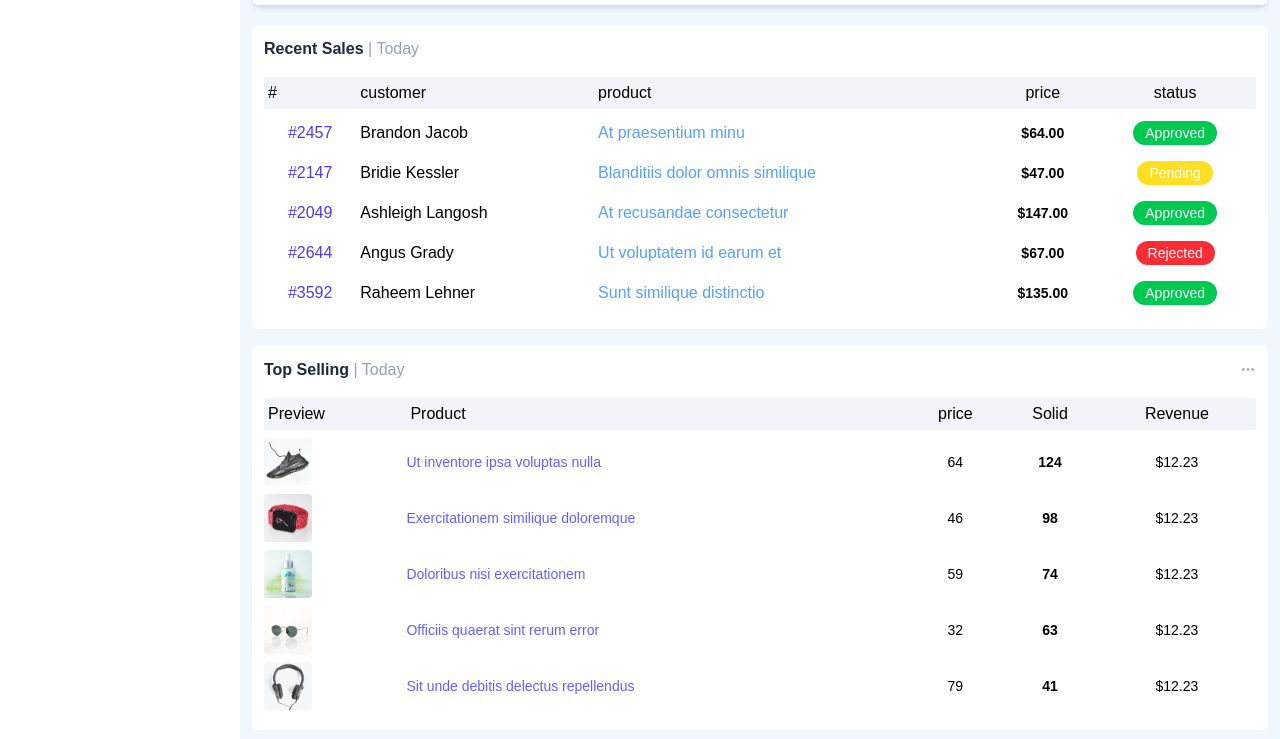
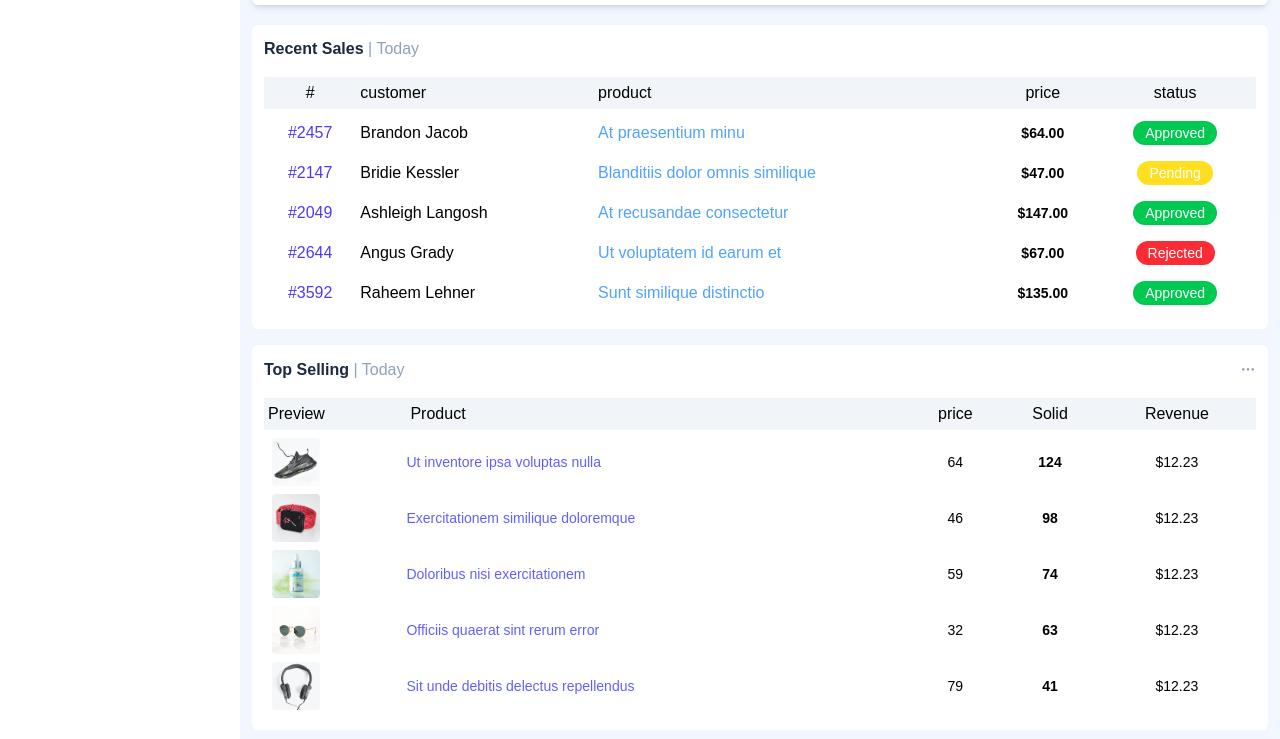
Before and after one commit to code-horizon193/sales-dashboard, a website built with Vite: page index.html in a window 1280 px wide. Shown: the part 801-1540 px from the top of the page. Built offline with nearby package versions, Linux system fonts and the light colour scheme.

Commit message:
edit source

```diff
--- a/index.html
+++ b/index.html
@@ -4,9 +4,9 @@
     <meta charset="UTF-8" />
     <link rel="icon" type="image/svg+xml" href="/vite.svg" />
     <meta name="viewport" content="width=device-width, initial-scale=1.0" />
-    <link rel="stylesheet" href="./src/style.css">
-    <link rel="stylesheet" href="./public/fonts/remixicon.css">
-    <link rel="stylesheet" href="./public/css/all.min.css">
+    <link rel="stylesheet" href="src/style.css">
+    <link rel="stylesheet" href="fonts/remixicon.css">
+    <link rel="stylesheet" href="css/all.min.css">
     <script src="https://cdn.jsdelivr.net/npm/chart.js@4.4.7/dist/chart.umd.min.js"></script>
     <title>Vite App</title>
   </head>
@@ -340,7 +340,7 @@
         <p class="text-slate-500 text-[12px]"><i class="ri-home-4-line"></i> / Dashboard</p>
       </div>
 
-      <div class="main w-full flex h-full mt-2 gap-5 items-start md:flex-row flex-col">
+      <div class="main w-full flex h-full mt-2 gap-5 items-start lg:flex-row flex-col">
         <div class="lg:flex-5 sm:flex-2 w-full">
           <div class="flex items-center justify-between gap-3 sm:flex-row flex-col">
             <div class="sm:w-1/3 w-full shadow-lg bg-white p-3 rounded-lg hover:shadow-sm transition">
@@ -414,7 +414,7 @@
             <table class="w-full border-separate border-spacing-x-0 border-spacing-y-2 overflow-x-auto">
               <thead>
                 <tr class="bg-slate-100">
-                  <td class="p-1 text-left">#</td>
+                  <td class="p-1 text-center">#</td>
                   <td class="p-1 text-left">customer</td>
                   <td class="p-1 text-left">product</td>
                   <td class="p-1 text-center">price</td>
@@ -562,7 +562,7 @@
     </main>
 
 
-    <script src="./src/main.js"></script>
-    <script src="./src/charts.js"></script>
+    <script src="/src/main.js"></script>
+    <script src="/src/charts.js"></script>
   </body>
 </html>
--- a/src/info.json
+++ b/src/info.json
@@ -28,35 +28,35 @@
   "news": [
     {
       "_id": 1,
-      "img": "../public/news/news-1.jpg",
+      "img": "news/news-1.jpg",
       "title": "Nihil blanditiis at in nihil autem",
       "subtitle": "Sit recusandae non aspernatur laboriosam. Quia enim eligendi sed ut harum",
       "category": "abc"
     },
     {
       "_id": 2,
-      "img": "../public/news/news-2.jpg",
+      "img": "news/news-2.jpg",
       "title": "Quidem autem et impedit",
       "subtitle": "Illo nemo neque maiores vitae officiis cum eum turos elan dries werona nande",
       "category": "abc"
     },
     {
       "_id": 3,
-      "img": "../public/news/news-3.jpg",
+      "img": "news/news-3.jpg",
       "title": "Id quia et et ut maxime similique occaecati ut",
       "subtitle": "Fugiat voluptas vero eaque accusantium eos. Consequuntur sed ipsam et totam",
       "category": "abc"
     },
     {
       "_id": 4,
-      "img": "../public/news/news-4.jpg",
+      "img": "news/news-4.jpg",
       "title": "Laborum corporis quo dara net para",
       "subtitle": "Qui enim quia optio. Eligendi aut asperiores enim repellendusvel rerum cuder",
       "category": "abc"
     },
     {
       "_id": 5,
-      "img": "../public/news/news-5.jpg",
+      "img": "news/news-5.jpg",
       "title": "Et dolores corrupti quae illo quod dolor",
       "subtitle": "Odit ut eveniet modi reiciendis. Atque cupiditate libero beatae dignissimos eius",
       "category": "abc"
@@ -65,35 +65,35 @@
   "topselling": [
     {
       "_id": 1,
-      "preview": "../public/products/product-1.jpg",
+      "preview": "products/product-1.jpg",
       "name": "Ut inventore ipsa voluptas nulla",
       "price": 64,
       "sold": 124
     },
     {
       "_id": 2,
-      "preview": "../public/products/product-2.jpg",
+      "preview": "products/product-2.jpg",
       "name": "Exercitationem similique doloremque",
       "price": 46,
       "sold": 98
     },
     {
       "_id": 3,
-      "preview": "../public/products/product-3.jpg",
+      "preview": "products/product-3.jpg",
       "name": "Doloribus nisi exercitationem",
       "price": 59,
       "sold": 74
     },
     {
       "_id": 4,
-      "preview": "../public/products/product-4.jpg",
+      "preview": "products/product-4.jpg",
       "name": "Officiis quaerat sint rerum error",
       "price": 32,
       "sold": 63
     },
     {
       "_id": 5,
-      "preview": "../public/products/product-5.jpg",
+      "preview": "products/product-5.jpg",
       "name": "Sit unde debitis delectus repellendus",
       "price": 79,
       "sold": 41
--- a/src/main.js
+++ b/src/main.js
@@ -49,7 +49,7 @@ fetch('./src/info.json')
         const productTR = document.createElement("tr");
         const prodData = `
             <td class="text-center">
-                    <img src="${product.preview}" class="size-12 rounded-sm" alt="${product.name}">
+                    <img src="${product.preview}" class="size-12 ml-2 rounded-sm" alt="${product.name}">
                   </td>
                   <td class="text-left text-sm text-indigo-500">${product.name}</td>
                   <td class="text-center text-sm">${product.price}</td>
--- a/vite.config.ts
+++ b/vite.config.ts
@@ -4,4 +4,5 @@ export default defineConfig({
   plugins: [
     tailwindcss(),
   ],
+  base: "/sales-dashboard/" ,
 })
```
